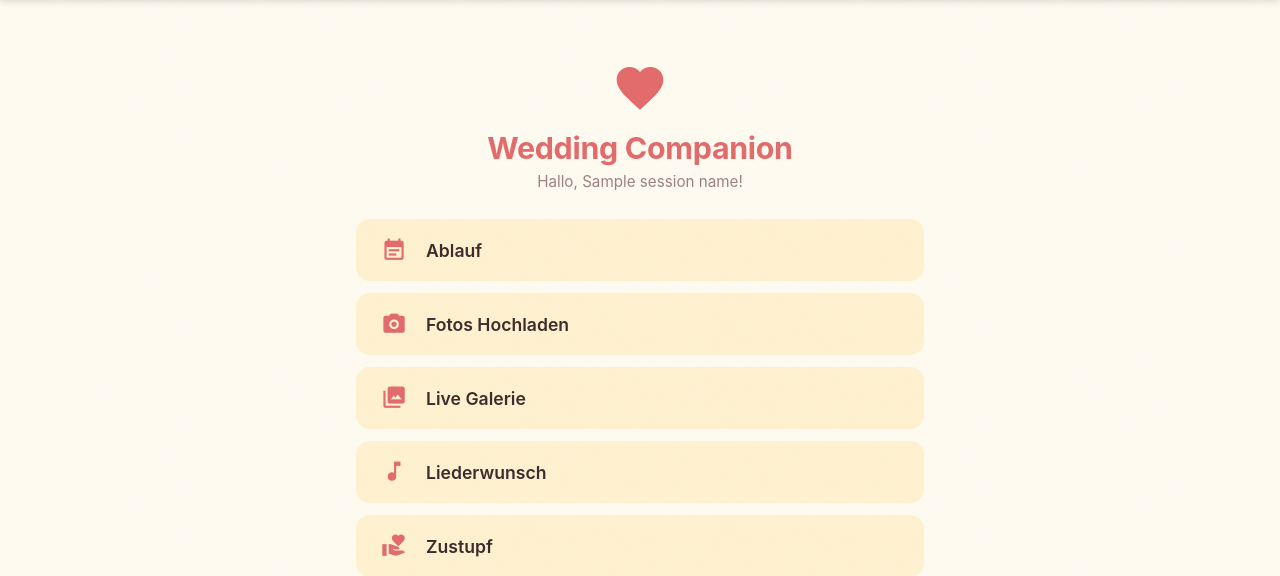
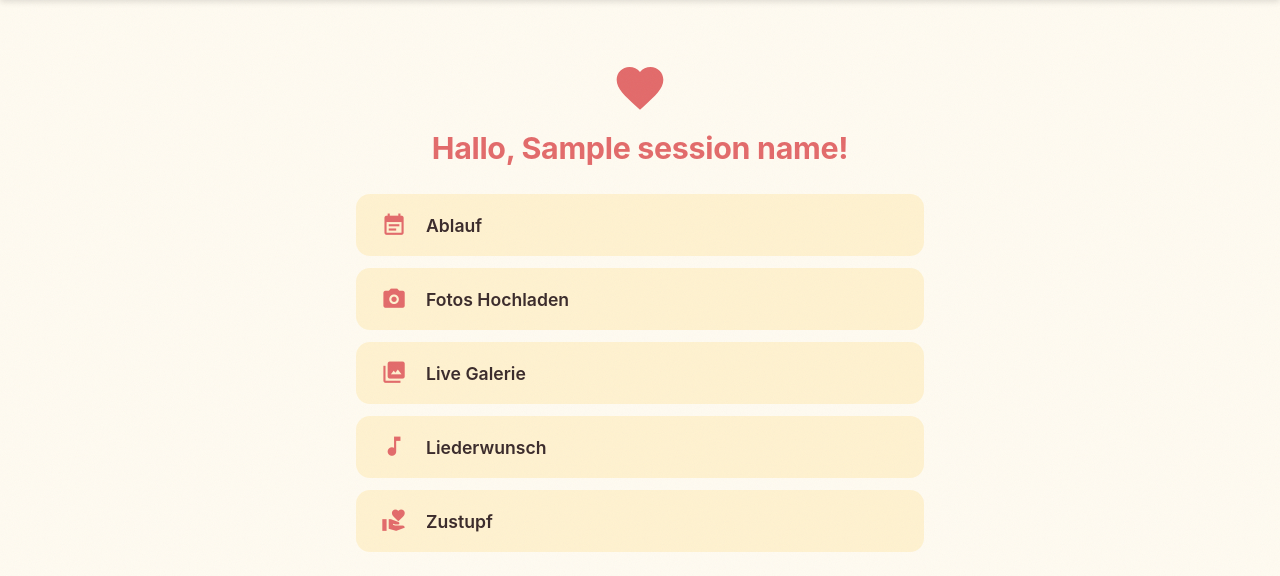
Before and after one commit to TimDeanMoser/wedding_companion, a Python web app: template templates/index.html in a window 1280 px wide. Shown: the part 52-628 px from the top of the page. Run offline with Jinja, Linux system fonts and the light colour scheme; the template is opened without the code that fills it: most values are stand-ins (such as "Sample title", 1, 10 or a date in 2020); some libraries are stand-ins or nearby versions.

Commit message:
UX: use personalised greeting as home page title
Co-Authored-By: Claude Sonnet 4.6 <noreply@anthropic.com>

```diff
--- a/templates/index.html
+++ b/templates/index.html
@@ -17,8 +17,7 @@
   <svg class="hero-heart" viewBox="0 0 24 24" xmlns="http://www.w3.org/2000/svg" aria-hidden="true">
     <path fill="var(--primary)" d="M12 21.35l-1.45-1.32C5.4 15.36 2 12.28 2 8.5 2 5.42 4.42 3 7.5 3c1.74 0 3.41.81 4.5 2.09C13.09 3.81 14.76 3 16.5 3 19.58 3 22 5.42 22 8.5c0 3.78-3.4 6.86-8.55 11.54L12 21.35z"/>
   </svg>
-  <h1>Wedding Companion</h1>
-  <p>Hallo, {{ session_name }}!</p>
+  <h1>Hallo, {{ session_name }}!</h1>
 </div>
 
 <nav class="nav-buttons">
```
